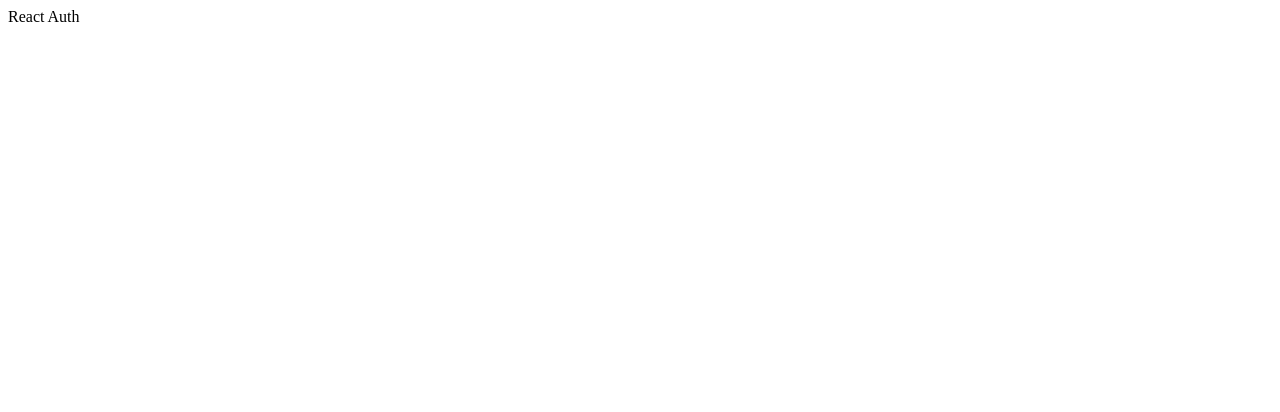
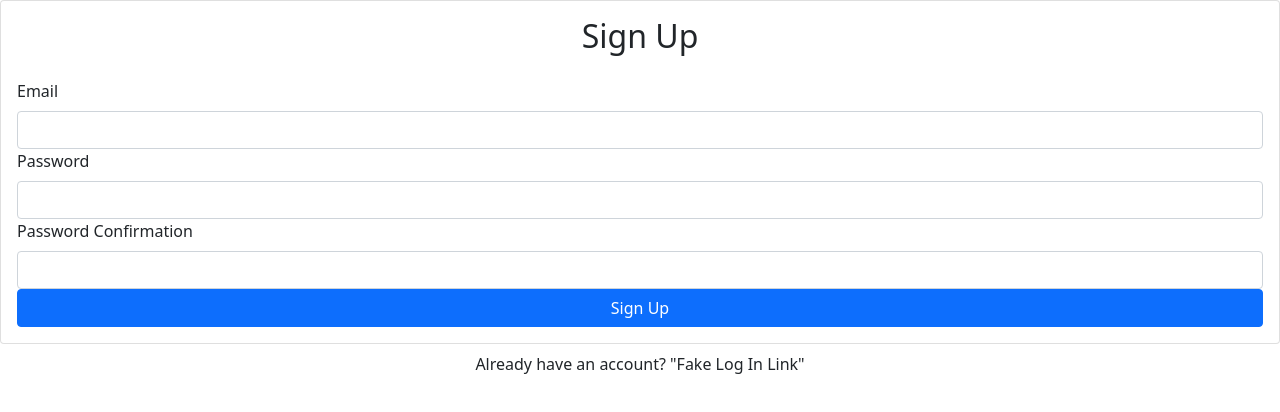
Before and after one commit to konrad-roguszewski/bootcamp-projects, a React (Create React App) app in the folder project-8/: page / in a window 1280 px wide. Shown: the top 412 px of the page. Built offline with nearby package versions, Linux system fonts and the light colour scheme.

Commit message:
Signup component

```diff
--- a/project-8/src/components/App.js
+++ b/project-8/src/components/App.js
@@ -1,5 +1,7 @@
+import Signup from "./Signup";
+
 function App() {
-  return "React Auth"
+  return <Signup />
 }
 
 export default App;
--- /dev/null
+++ b/project-8/src/components/Signup.js
@@ -0,0 +1,37 @@
+import React, { useRef } from 'react'
+import { Form, Button, Card } from 'react-bootstrap'
+
+export default function Signup() {
+  const emailRef = useRef()
+  const passwordRef = useRef()
+  const passwordConfirmRef = useRef()
+  return (
+    <>
+      <Card>
+        <Card.Body>
+          <h2 className="text-center mb-4">Sign Up</h2>
+          <Form>
+            <Form.Group id="email">
+              <Form.Label>Email</Form.Label>
+              <Form.Control type="email" ref={emailRef} required />
+            </Form.Group>
+            <Form.Group id="password">
+              <Form.Label>Password</Form.Label>
+              <Form.Control type="password" ref={passwordRef} required />
+            </Form.Group>
+            <Form.Group id="password-confirm">
+              <Form.Label>Password Confirmation</Form.Label>
+              <Form.Control type="password" ref={passwordConfirmRef} required />
+            </Form.Group>
+            <Button className="w-100" type="submit">
+              Sign Up
+            </Button>
+          </Form>
+        </Card.Body>
+      </Card>
+      <div className="w-100 text-center mt-2">
+        Already have an account? "Fake Log In Link"
+      </div>
+    </>
+  )
+}
--- a/project-8/src/index.js
+++ b/project-8/src/index.js
@@ -1,6 +1,7 @@
 import React from 'react';
 import ReactDOM from 'react-dom';
 import App from './components/App';
+import "bootstrap/dist/css/bootstrap.min.css"
 
 ReactDOM.render(
   <React.StrictMode>
```
